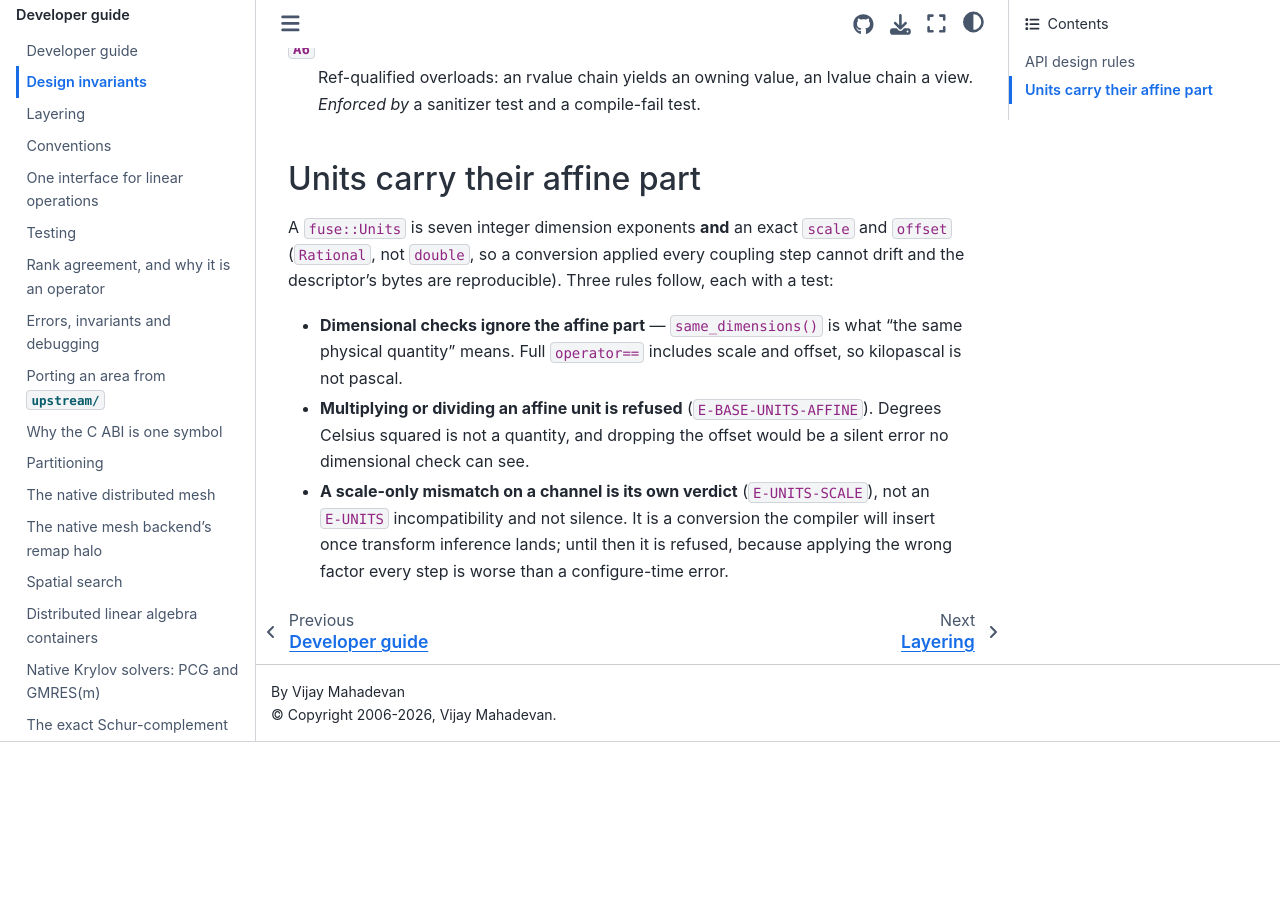
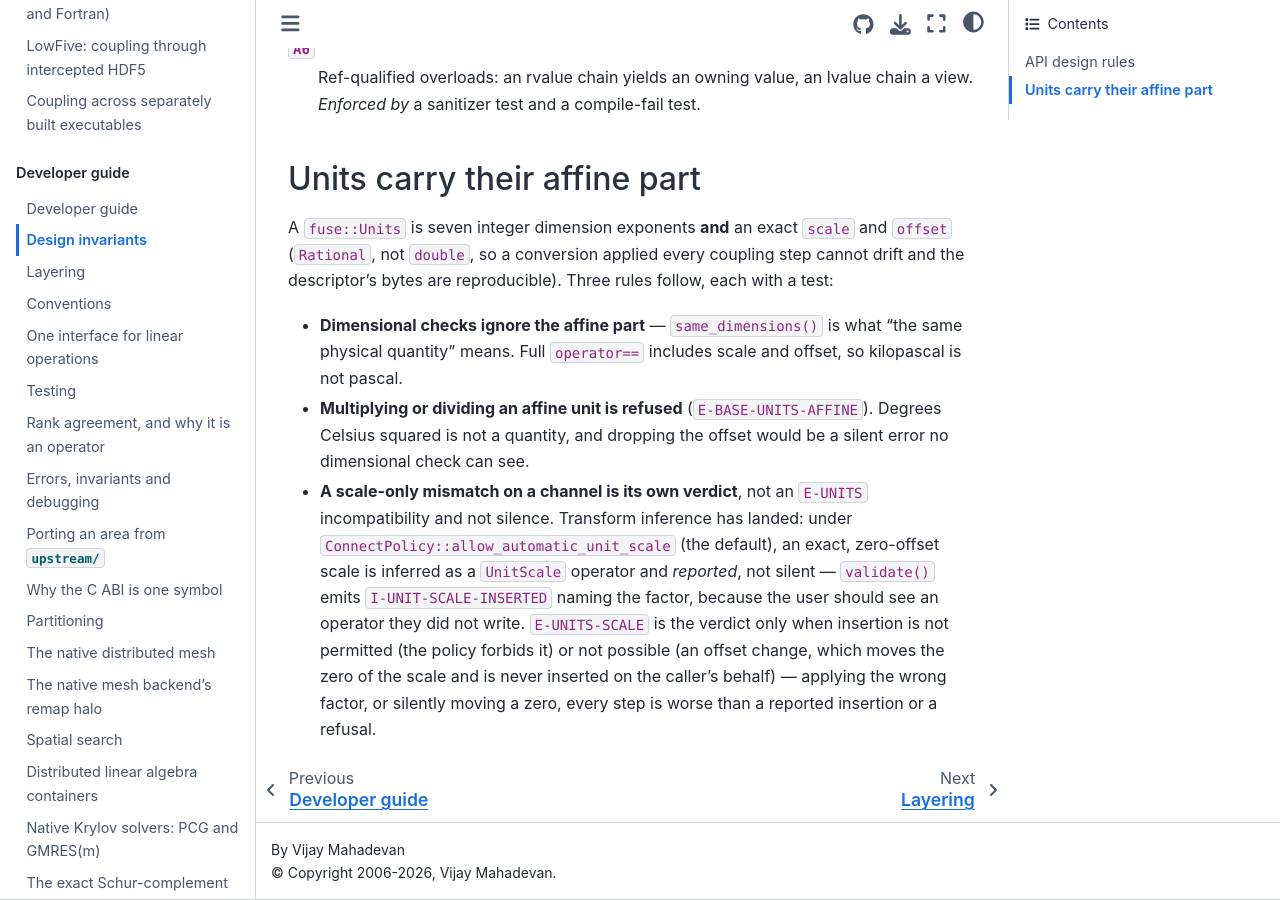
Before and after one commit to vijaysm/fuse, a Sphinx documentation site: the page built from docs/dev/invariants.md, in a window 1280 px wide and 900 px high, scrolled down 2564 px. Built offline with Sphinx 7.4.7 and the Sphinx Book theme 1.1.4, drawn with Linux system fonts in a browser that asks for light colours; pages that are not in the unit, such as notebooks, are missing from menus; before the commit the page ends 3306 px from its top, so only the background shows below that.

Commit message:
Update the E-UNITS-SCALE bullet to the landed transform inference
A scale-only unit mismatch on a channel is now inserted as a
conversion and reported under the default policy, not refused. Rewrite
the invariants.md bullet to describe that behavior.

```diff
--- a/docs/dev/invariants.md
+++ b/docs/dev/invariants.md
@@ -104,7 +104,11 @@
 - **Multiplying or dividing an affine unit is refused** (`E-BASE-UNITS-AFFINE`). Degrees Celsius
   squared is not a quantity, and dropping the offset would be a silent error no dimensional check
   can see.
-- **A scale-only mismatch on a channel is its own verdict** (`E-UNITS-SCALE`), not an `E-UNITS`
-  incompatibility and not silence. It is a conversion the compiler will insert once transform
-  inference lands; until then it is refused, because applying the wrong factor every step is
-  worse than a configure-time error.
+- **A scale-only mismatch on a channel is its own verdict**, not an `E-UNITS` incompatibility and
+  not silence. Transform inference has landed: under `ConnectPolicy::allow_automatic_unit_scale`
+  (the default), an exact, zero-offset scale is inferred as a `UnitScale` operator and *reported*,
+  not silent — `validate()` emits `I-UNIT-SCALE-INSERTED` naming the factor, because the user should
+  see an operator they did not write. `E-UNITS-SCALE` is the verdict only when insertion is not
+  permitted (the policy forbids it) or not possible (an offset change, which moves the zero of the
+  scale and is never inserted on the caller's behalf) — applying the wrong factor, or silently
+  moving a zero, every step is worse than a reported insertion or a refusal.
```
